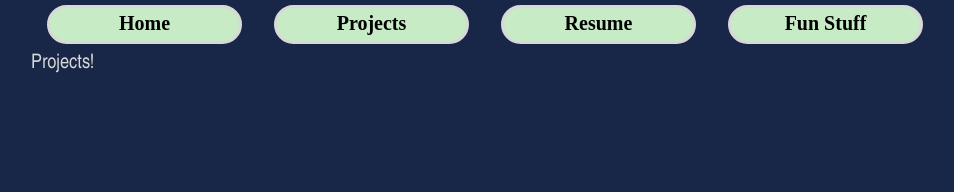
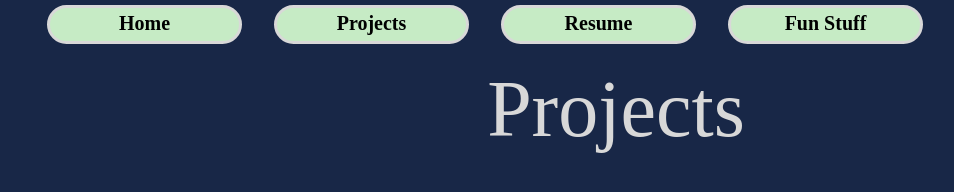
Before and after one commit to Matt-Westerhaus/Matt-Westerhaus.github.io, a plain HTML site: page pages/projects.html in a window 1280 px wide. Shown: the whole page, without its empty margins (24-978 px from the left). Drawn offline with Linux system fonts and the light colour scheme.

Commit message:
If I have to say I'm done w/ resume one more time!

```diff
--- a/css/style.css
+++ b/css/style.css
@@ -99,6 +99,12 @@ a:hover, a:focus {
     font-weight: bold;
     font-size: 2.5rem;
 }
+
+.page_title {
+    font-size: 5rem;
+    text-align: center;
+    font-family: Able;
+}
 /*
 Forget Name: #e6e6e6
 
--- a/pages/projects.html
+++ b/pages/projects.html
@@ -53,13 +53,13 @@
 
 
 
-<div class="grid-container">
-	<div class="grid-x grid-padding-x">
-		<div class="cell small-12 large-6">Projects!</div>
+	<div class="grid-container">
+		<div class="grid-x grid-padding-x">
+			<div class="cell small-12 page_title">Projects</div>
+		</div>
+
 	</div>
-
-</div>
-<p id='homepage'>
+	<p id='homepage'>
 
 </p>
 <!-- include before closing <body> tag -->
```
Also changed, not shown: pages/fun.html (+2 -2 lines), pages/resume.html (+2 -1 lines).
